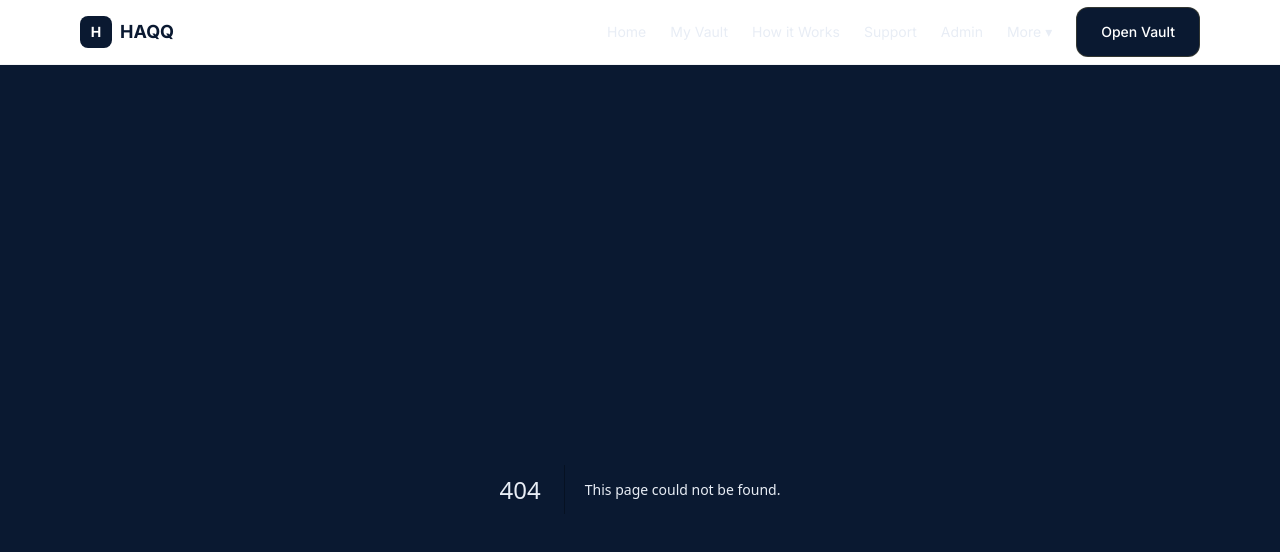
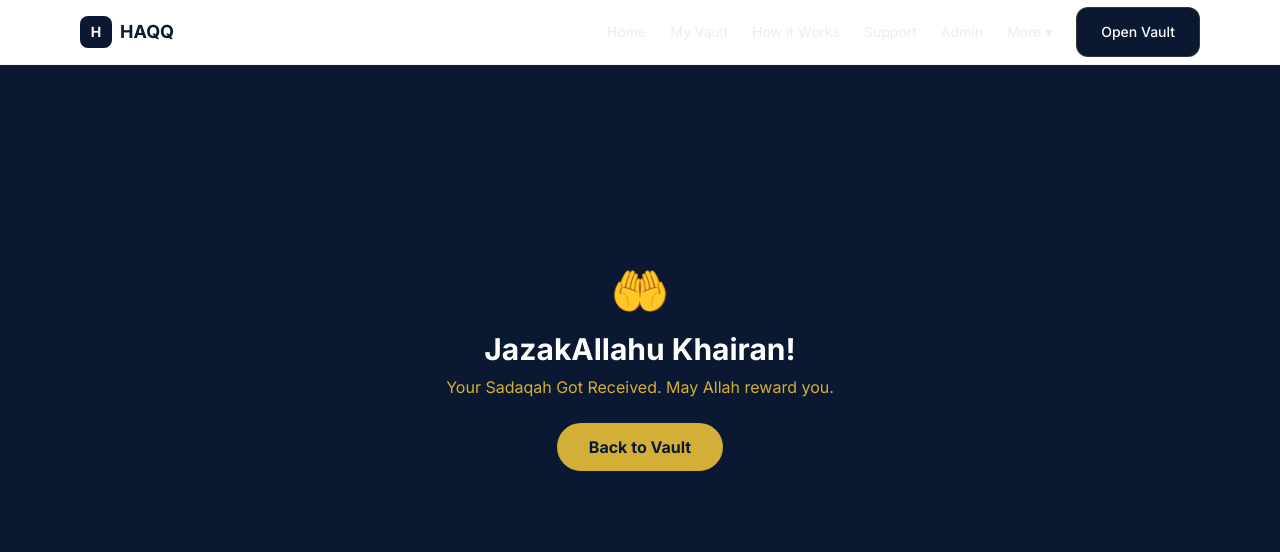
Before and after one commit to Habeebullahi7/Haqq-Vault, a Next.js app: page /donate/success in a window 1280 px wide. Before the commit this address had no page. Shown: the top 552 px of the page. Built offline with nearby package versions, Linux system fonts and the light colour scheme.

Commit message:
Add success page for donation confirmation

```diff
--- /dev/null
+++ b/app/donate/success/page.tsx
@@ -0,0 +1,10 @@
+export default function Success(){
+  return (
+    <div className="min-h-[70vh] flex flex-col items-center justify-center text-center px-6">
+      <div className="text-5xl">🤲</div>
+      <h1 className="mt-4 text-3xl font-bold text-white">JazakAllahu Khairan!</h1>
+      <p className="text-[#D4AF37] mt-2">Your Sadaqah Got Received. May Allah reward you.</p>
+      <a href="/vault" className="mt-6 bg-[#D4AF37] text-[#0A1931] px-8 py-3 rounded-full font-bold">Back to Vault</a>
+    </div>
+  )
+}
```
